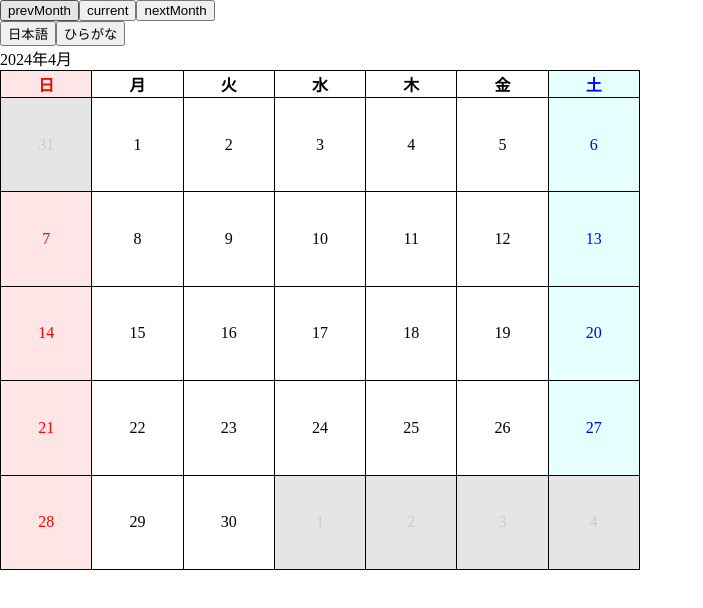
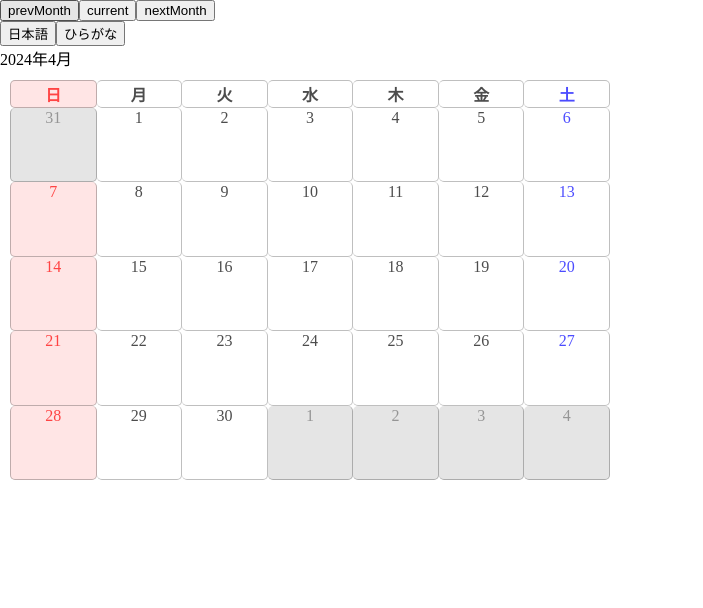
Before and after one commit to kettleTeacues/pofareng_exp, a Next.js app in the folder containers/frontend/: page / in a window 1280 px wide. Shown: the top 608 px of the page, without its empty margins (0-703 px from the left). Built offline with nearby package versions, Linux system fonts and the light colour scheme.

Commit message:
MonthCalendarの利便性を強化

```diff
--- a/containers/frontend/src/app/page.tsx
+++ b/containers/frontend/src/app/page.tsx
@@ -26,8 +26,9 @@ const Dashboard = () => {
             dayStrings={dsLocal}
             showHeader={true}
             showOtherMonthDate={true}
-            width={'50%'}
-            height={500}
+            width={600}
+            height={400}
+            style={{margin: 10, width:400}}
         />
     </>;
 }
--- a/containers/frontend/src/components/Calendars.tsx
+++ b/containers/frontend/src/components/Calendars.tsx
@@ -1,6 +1,5 @@
 'use client';
 
-import { Height } from '@mui/icons-material';
 import './styles/calendar.scss';
 import type { MonthCalendarProps, DayStrings } from './types/calendars';
 
@@ -19,8 +18,9 @@ export const MonthCalendar = ({
     dayStrings,
     showHeader = true,
     showOtherMonthDate = true,
-    width = '100%',
-    height = '100%',
+    width,
+    height,
+    style,
 }: MonthCalendarProps) => {
     let processDate = new Date(date.getFullYear(), date.getMonth(), 1);
     let nextMonth = new Date(date.getFullYear(), date.getMonth() + 1, 1);
@@ -71,10 +71,9 @@ export const MonthCalendar = ({
         return(
         <table
             className='calendar-table'
-            style={{
-                width: width,
-                height: height
-            }}
+            style={
+                {...style , ...{width: width, height: height}}
+            }
         >
             {showHeader &&
                 <thead className='calendar-header'>
--- a/containers/frontend/src/components/styles/calendar.scss
+++ b/containers/frontend/src/components/styles/calendar.scss
@@ -1,45 +1,67 @@
+.calendar-table {
+    --width: 100%;
+    --height: 100%;
+    --radius: 5px;
+    --color-opacity: 0.70;
+    --border-opacity: 0.25;
+    --background-opacity: 0.10;
 
-$calendar-border-color: black;
-$calendar-width: 100%;
-$calendar-height: 100%;
-
-// cell
-$calendar-sun-color: red;
-$calendar-sun-bg-color: rgba(255, 0, 0, 0.1);
-$calendar-sat-color: blue;
-$calendar-sat-bg-color: rgba(0, 255, 255, 0.1);
-$calendar-other-month-color: rgb(204, 204, 204);
-$calendar-other-month-bg-color: rgba(0,0,0,0.1);
+    // cell
+    --base-color: 0, 0, 0;
+    --sun-color: 255, 0, 0;
+    --sat-color: 0, 0, 255;
+}
 
 .calendar-table {
-    width: $calendar-width;
-    height: $calendar-height;
-    border-collapse: collapse;
+    color: rgb(var(--base-color), var(--color-opacity));
+    width: var(--width);
+    height: var(--height);
+    display: flex;
+    flex-direction: column;
 
-    .calendar-header th {
-        border: 1px solid $calendar-border-color;
+    thead {
+        display: flex;
+
+        tr th {
+            border-top: 1px solid rgb(var(--base-color), var(--border-opacity));
+        }
     }
+    tbody, tfoot {
+        display: flex;
+        flex: 1;
+        flex-direction: column;
+    }
+    tr {
+        display: flex;
+        flex: 1;
+
+        th, td {
+            border-radius: var(--radius);
+            flex: 1;
+            border-right: 1px solid rgb(var(--base-color), var(--border-opacity));
+            border-bottom: 1px solid rgb(var(--base-color), var(--border-opacity));
+        }
+        :first-child {
+            border-left: 1px solid rgb(var(--base-color), var(--border-opacity));
+        }
+    }
+
     .calendar-week-row {
-        border: 1px solid $calendar-border-color;
-
         .calendar-day {
-            width: 14.28%;
-            height: 80px;
             text-align: center;
             vertical-align: middle;
-            border: 1px solid $calendar-border-color;
         }
     }
     .sun {
-        color: $calendar-sun-color;
-        background-color: $calendar-sun-bg-color;
+        color: rgb(var(--sun-color), var(--color-opacity));
+        background-color: rgb(var(--sun-color), var(--background-opacity));
     }
     .sat {
-        color: $calendar-sat-color;
-        background-color: $calendar-sat-bg-color;
+        color: rgb(var(--sat-color), var(--color-opacity));
+        background-color: var(--sat-bg-color);
     }
     .calendar-day-other-month {
-        color: $calendar-other-month-color;
-        background-color: $calendar-other-month-bg-color;
+        color: rgb(var(--base-color), calc(var(--color-opacity)/2));
+        background-color: rgb(var(--base-color), var(--background-opacity));
     }
 }
--- a/containers/frontend/src/components/types/calendars.ts
+++ b/containers/frontend/src/components/types/calendars.ts
@@ -21,4 +21,5 @@ export type MonthCalendarProps = {
     showOtherMonthDate?: boolean;
     width?: number | string;
     height?: number | string;
+    style?: React.CSSProperties;
 }
```
